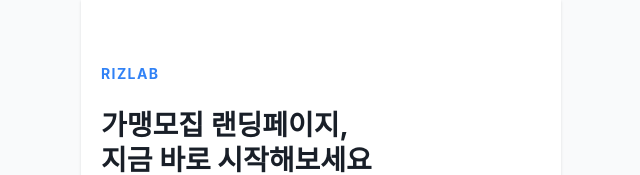
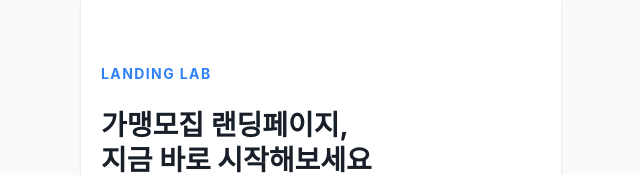
Before and after one commit to solip7131/landinglab-intake, a Next.js app: page / in a window 1280 px wide. Shown: the top 175 px of the page, without its empty margins (319-959 px from the left). Built offline with nearby package versions, Linux system fonts and the light colour scheme; a web font is replaced by a local one.

Commit message:
rebrand: RIZ LAB → LANDING LAB

```diff
--- a/app/admin/page.tsx
+++ b/app/admin/page.tsx
@@ -1,6 +1,6 @@
 import AdminPage from '@/components/admin/AdminPage';
 
-export const metadata = { title: '어드민 — 리즈랩' };
+export const metadata = { title: '어드민 — 랜딩랩' };
 
 export default function Admin() {
   return <AdminPage />;
--- a/app/layout.tsx
+++ b/app/layout.tsx
@@ -2,7 +2,7 @@ import type { Metadata } from 'next';
 import './globals.css';
 
 export const metadata: Metadata = {
-  title: '리즈랩 브랜드 의뢰 폼',
+  title: '랜딩랩 브랜드 의뢰 폼',
   description: '가맹모집 랜딩페이지 제작 의뢰',
 };
 
--- a/components/admin/AdminPage.tsx
+++ b/components/admin/AdminPage.tsx
@@ -99,7 +99,7 @@ export default function AdminPage() {
         <div className="w-full max-w-[400px] bg-white rounded-2xl p-8 shadow-sm">
           <div className="text-center mb-8">
             <div className="text-2xl font-bold text-[#191f28] mb-1">관리자 로그인</div>
-            <p className="text-sm text-[#8b95a1]">리즈랩 어드민 페이지</p>
+            <p className="text-sm text-[#8b95a1]">랜딩랩 어드민 페이지</p>
           </div>
           <form onSubmit={handleLogin} className="flex flex-col gap-4">
             <input
--- a/components/form/Intro.tsx
+++ b/components/form/Intro.tsx
@@ -2,7 +2,7 @@ export default function Intro() {
   return (
     <div className="flex flex-col h-full pt-10 pb-4">
       <div className="mb-10">
-        <div className="text-sm font-bold text-[#3182f6] tracking-widest mb-6">RIZLAB</div>
+        <div className="text-sm font-bold text-[#3182f6] tracking-widest mb-6">LANDING LAB</div>
         <h1 className="text-[28px] font-bold text-[#191f28] leading-tight mb-5">
           가맹모집 랜딩페이지,
           <br />
```
Also changed, not shown: 1 other file (tests, documents, lock files or other folders).
